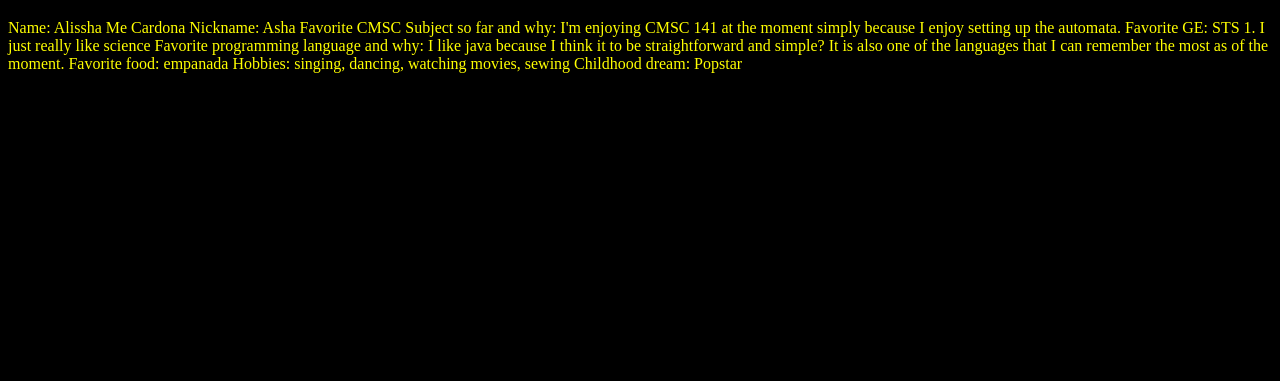
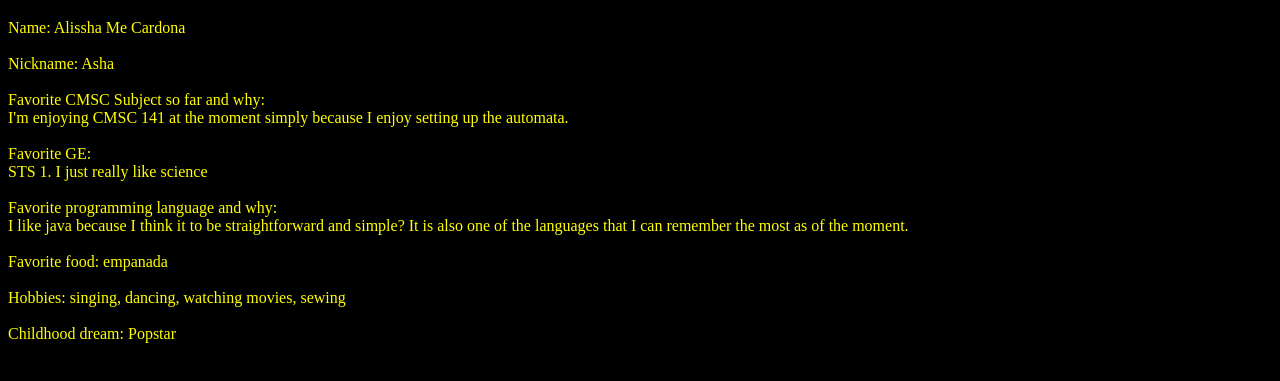
Before and after one commit to AshaMae/AshaMae.github.io, a plain HTML site: page index.html in a window 1280 px wide. Shown: the part 61-442 px from the top of the page. Drawn offline with Linux system fonts and the light colour scheme.

Commit message:
Update index.html

```diff
--- a/index.html
+++ b/index.html
@@ -8,23 +8,23 @@
 
 <h1>CMSC 100 UV-5L || Alissha Mae Cardona</h1>
 <p>
-Name: Alissha Me Cardona
-
-Nickname: Asha
-
-Favorite CMSC Subject so far and why:
-I'm enjoying CMSC 141 at the moment simply because I enjoy setting up the automata.
-
-Favorite GE:
-STS 1. I just really like science
-
-Favorite programming language and why:
-I like java because I think it to be straightforward and simple? It is also one of the languages that I can remember the most as of the moment.
-
-Favorite food: empanada
-
-Hobbies: singing, dancing, watching movies, sewing
-
+Name: Alissha Me Cardona<br>
+<br>
+Nickname: Asha<br>
+<br>
+Favorite CMSC Subject so far and why:<br>
+I'm enjoying CMSC 141 at the moment simply because I enjoy setting up the automata.<br>
+<br>
+Favorite GE:<br>
+STS 1. I just really like science<br>
+<br>
+Favorite programming language and why:<br>
+I like java because I think it to be straightforward and simple? It is also one of the languages that I can remember the most as of the moment.<br>
+<br>
+Favorite food: empanada<br>
+<br>
+Hobbies: singing, dancing, watching movies, sewing<br>
+<br>
 Childhood dream: Popstar
 
 </p>
```
